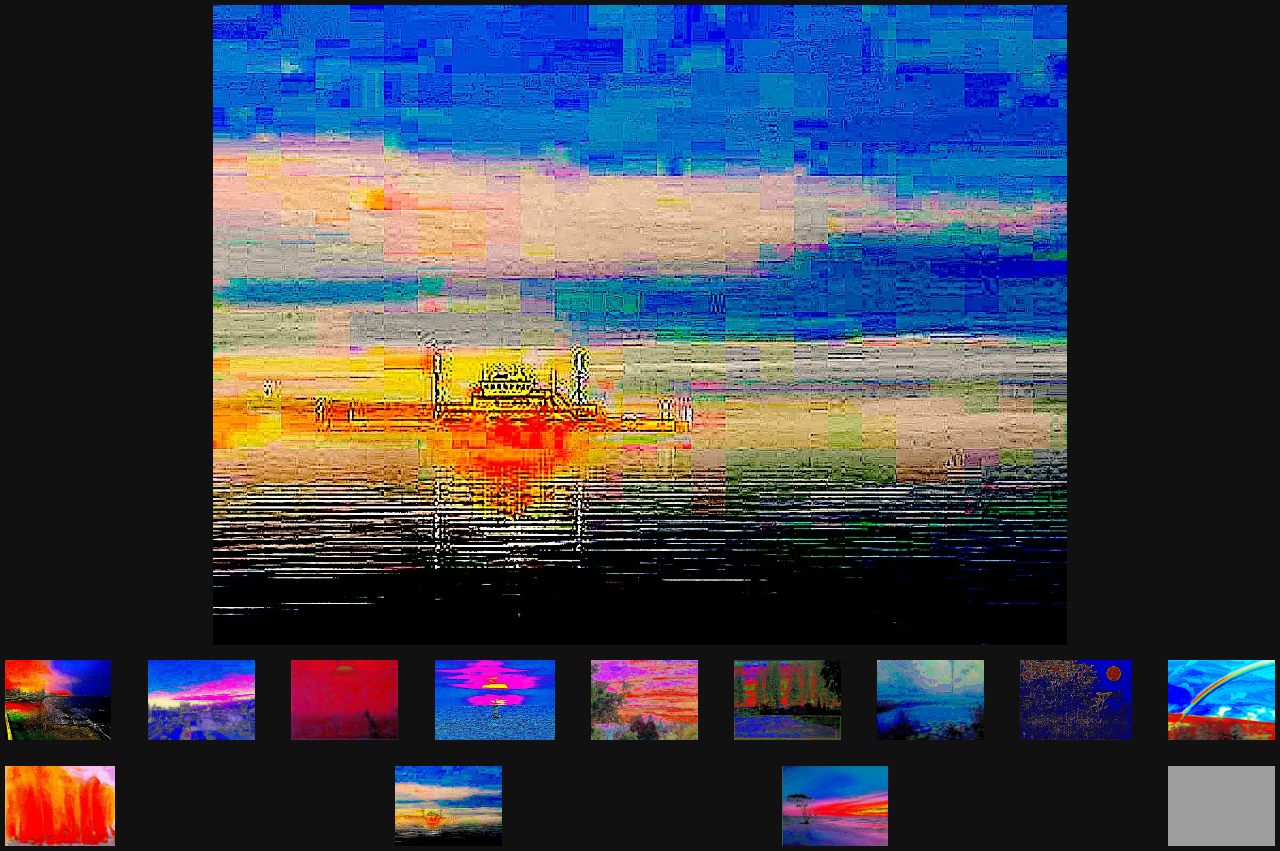
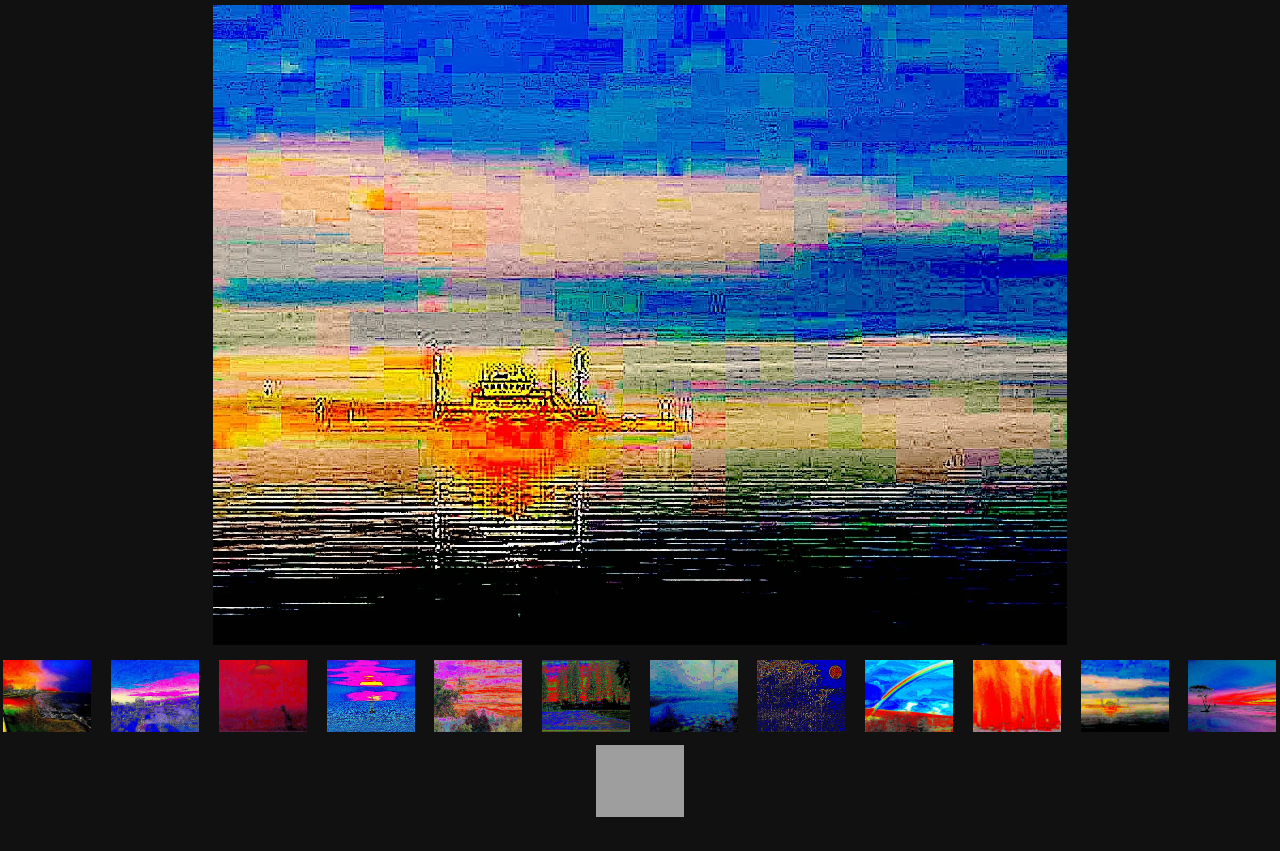
Before and after one commit to timcombs/developglitch, a plain HTML site: page index.html in a window 1280 px wide. After the commit the page ends 817 px from the top, so only its background shows below. Drawn offline with Linux system fonts and the light colour scheme; grey boxes are pictures that could not be loaded.

Commit message:
added some styling to thumbs to make them the same dimensions.

```diff
--- a/styles.css
+++ b/styles.css
@@ -11,7 +11,6 @@ body {
 
 main {
   width: 100vw;
-  padding: 5px;
 }
 
 .thumbs {
@@ -19,16 +18,17 @@ main {
   z-index: 5;
   display: flex;
   flex-wrap: wrap;
-  gap: 2vw;
-  justify-content: space-between;
+  gap: 1vw;
+  justify-content: space-around;
 
   /* width: 100vw; */
 }
 
 .thumb {
   object-fit: cover;
-  height: 10vh;
-  max-width: 120px;
+  height: 9vh;
+  width: 11vh;
+  max-width: 100px;
 }
 
 .container {
@@ -36,6 +36,7 @@ main {
   display: flex;
   justify-content: center;
   align-items: center;
+  padding-top: 5px;
 }
 
 #glitch {
```
